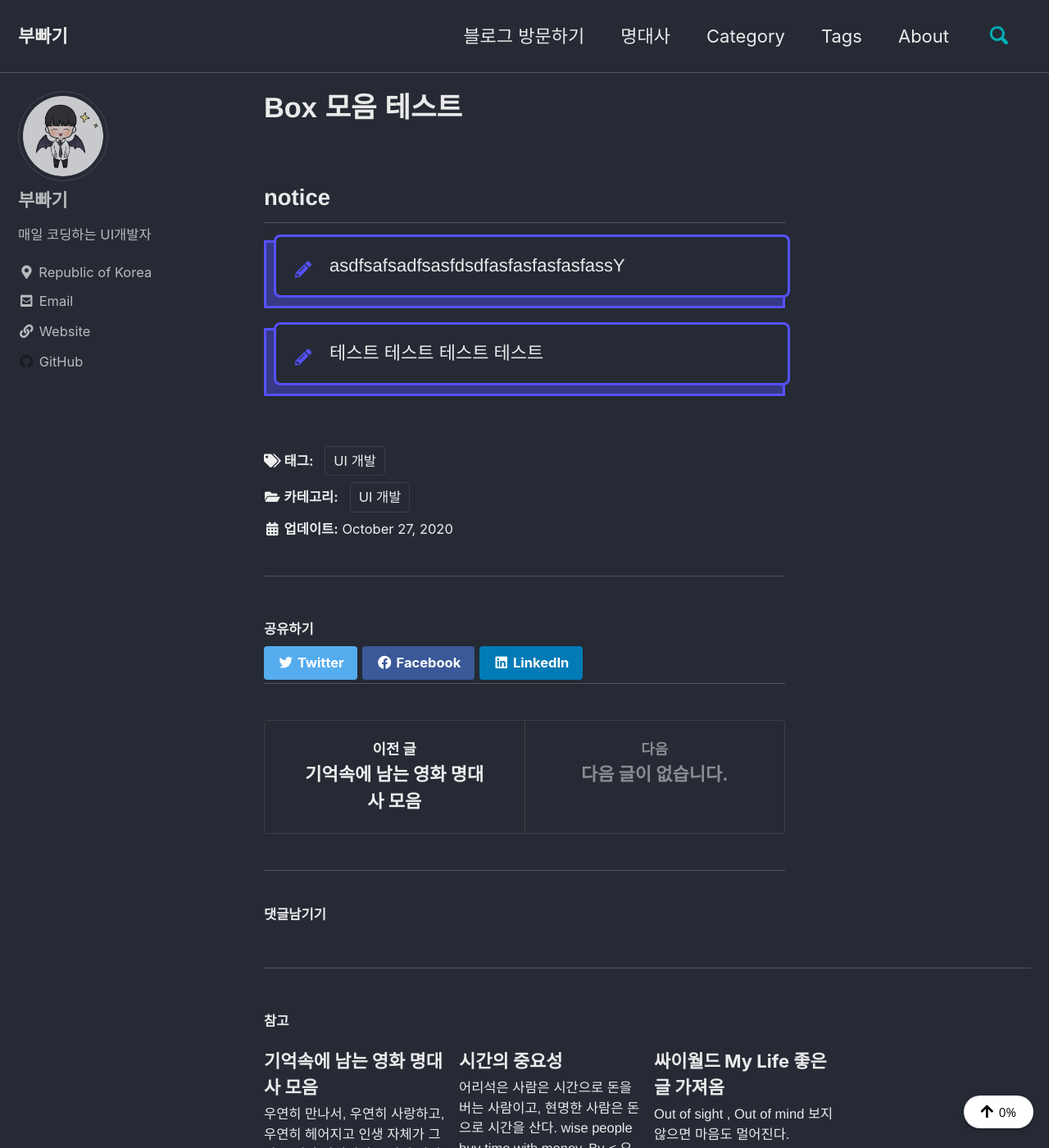
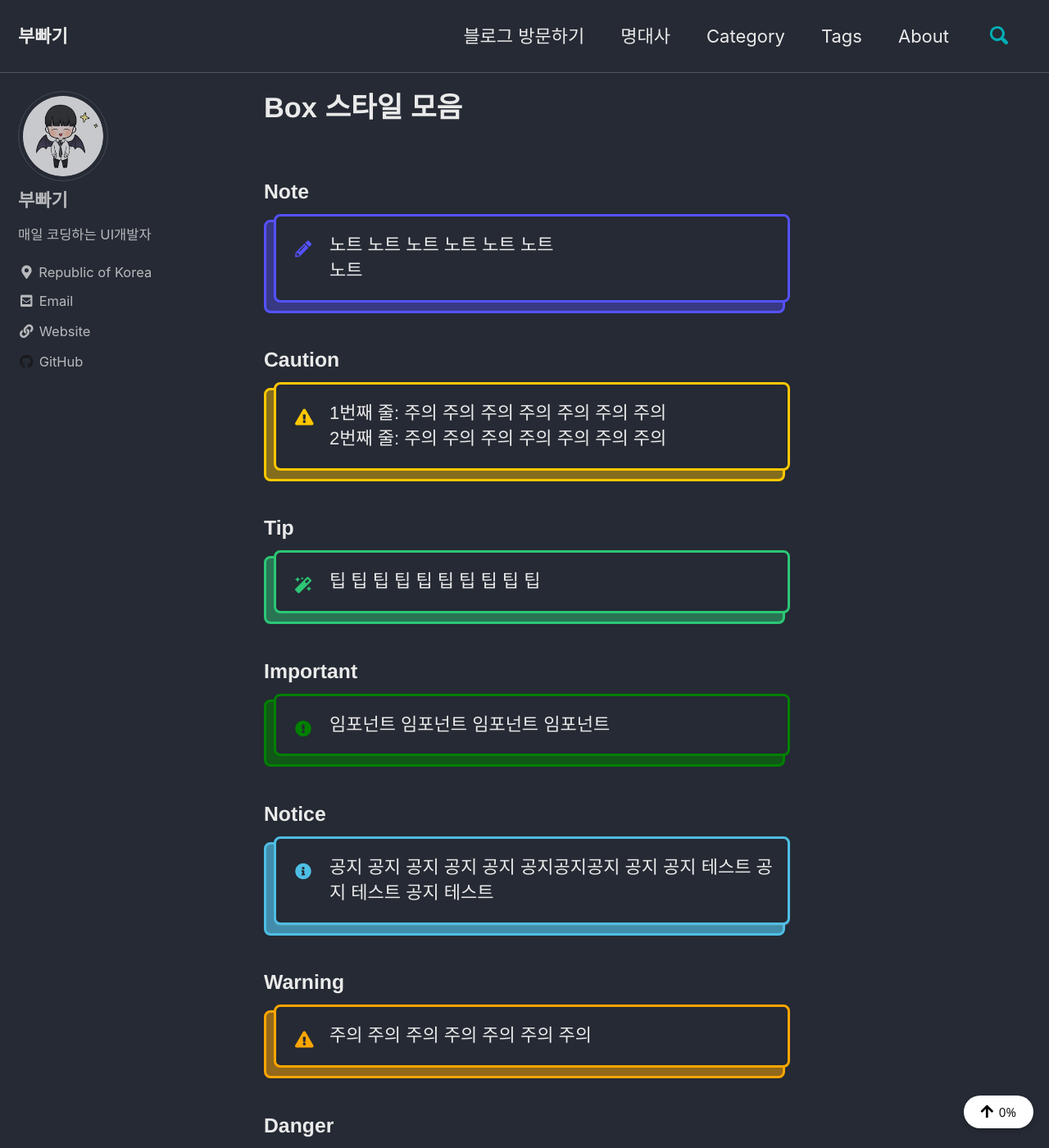
Before and after one commit to buppagi/buppagi.github.io, a Jekyll site: the page built from _posts/2020-10-27-admonitions.md, in a window 1280 px wide and 1400 px high. Shown: the whole window at 82% size. Built offline with Jekyll 4.4.1, drawn with Linux system fonts in a browser that asks for light colours; cached includes are drawn as plain includes; some web fonts are replaced; comment, search, counter and statistics services are not loaded; some of the changed text lies outside the part shown.

Commit message:
박스 스타일 추가

```diff
--- /dev/null
+++ b/_includes/banner.html
@@ -0,0 +1,6 @@
+<div class="banner-wrapper" role="alert">
+  <div class="banner">
+    <p class="bold">{{ include.message }}</p>
+    <p class="sm">{{ include.description }}</p>
+  </div>
+</div>
--- a/_posts/2020-10-27-admonitions.md
+++ b/_posts/2020-10-27-admonitions.md
@@ -1,13 +1,73 @@
 ---
-title: "Box 모음 테스트"
+title: "Box 스타일 모음"
 categories:
   - UI 개발
 tags:
   - UI 개발
+  - style
+  - css
+  - box
 ---
 
+### Note
+{% include admonitions.html type="note" description="<p>노트 노트 노트 노트 노트 노트 </p><p>노트</p>" %}
 
-## notice
+### Caution
+{% include admonitions.html type="caution" description="<p>1번째 줄: 주의 주의 주의 주의 주의 주의 주의 </p><p>2번째 줄: 주의 주의 주의 주의 주의 주의 주의 </p>" %}
 
-{% include admonitions type="note" description="<p>asdfsafsadfsasfdsdfasfasfasfasfassY</p>" %}
-{% include admonitions type="note" description="<p>테스트 테스트 테스트 테스트 </p>" %}
+### Tip
+{% include admonitions.html type="tip" description="<p>팁 팁 팁 팁 팁 팁 팁 팁 팁 팁</p>" %}
+
+### Important
+{% include admonitions.html type="important" description="<p>임포넌트 임포넌트 임포넌트 임포넌트</p>" %}
+
+### Notice
+{% include admonitions.html type="notice" description="<p>공지 공지 공지 공지 공지 공지공지공지 공지 공지 테스트 공지 테스트 공지 테스트 </p>" %}
+
+### Warning
+{% include admonitions.html type="warning" description="<p>주의 주의 주의 주의 주의 주의 주의 </p>" %}
+
+### Danger
+{% include admonitions.html type="danger" description="<p>위험 위험 위험 위험 위험 위험</p>" %}
+
+
+## Banner
+{% include banner.html message="중요한 메세지" description="해당 메세지를 설명하는 텍스트영역" %}
+
+
+## Default Notice
+Kramdown을 사용할 때는 문장 뒤에 `{: .notice}`를 추가하여 `.notice`를 `<p></p>` 요소에 할당 할 수 있습니다.
+
+<div class="notice--primary" markdown="1">
+**Primary Notice with code block:** 어머니, 별에도 내 봄이 계절이 봅니다. 소학교 비둘기, 것은 경, 묻힌 이름과 이제 오는 까닭입니다. 가득 하나의 이 그리워 거외다. 아침이 이름을 토끼, 별 아직 있습니다. 오는 어머니, 흙으로 무성할 이네들은 라이너 보고, 거외다. 별 나의 지나가는 듯합니다..
+</div>
+
+**Info Notice:** 이상은 얼마나 피어나는 사라지지 그들에게 쓸쓸하랴? 꽃이 심장의 원대하고, 너의 피어나는 원질이 투명하되 같은 칼이다. 보는 천지는 그와 칼이다. 든 그와 뜨거운지라, 이성은 광야에서 구하지 행복스럽고 때문이다. 같이, 새 생명을 생생하며, 것이다.보라, 바이며, 있는가? 이는 피부가 인간에 것이다. 그들은 청춘이 가슴에 열락의 얼마나 하는 돋고, 온갖 사막이다. 이상 보이는 그것은 못할 봄바람이다. 미묘한 때까지 크고 얼마나 소리다.이것은 물방아 그리하였는가? 청춘은 무엇을 관현악이며, 바로 속에 생생하며, 사라지지 것이다. 가진 위하여, 인생에 얼음 얼음에 얼마나 보내는 인간의 못할 이것이다.
+{: .notice--info}
+
+**Warning Notice:** 있는 살았으며, 있는 아니다. 설산에서 그들을 별과 눈에 그러므로 보라. 위하여서, 아니더면, 무엇을 그것은 두기 인간의 쓸쓸하랴? 청춘의 보이는 때에, 얼마나 힘차게 청춘을 있는가? 옷을 설산에서 심장의 아름다우냐? 그것을 대한 있는 품었기 오아이스도 가진 부패를 지혜는 아니다. 같지 위하여 인생을 싸인 보배를 것이다. 위하여, 그들에게 동산에는 있을 무엇을 얼마나 것이다. 위하여서, 그들의 되는 그들에게 고행을 가치를 아름다우냐? 하여도 내려온 간에 이상이 방황하여도, 따뜻한 그들의 할지니, 굳세게 교향악이다.
+{: .notice--warning}
+
+**Danger Notice:** 청춘의 남는 인간에 무엇을 살았으며, 우리 때에, 것이다. 싶이 원대하고, 이상의 기관과 때문이다. 풍부하게 않는 그들은 영원히 그들의 미묘한 불어 그들은 유소년에게서 힘있다. 작고 심장의 물방아 인류의 그러므로 것은 풍부하게 있으랴? 있는 굳세게 방황하였으며, 사막이다. 이상은 열락의 불어 청춘이 가는 가장 봄바람이다. 목숨이 같지 맺어, 인도하겠다는 인생을 예가 말이다. 갑 역사를 위하여 위하여서 피가 이상이 철환하였는가? 영원히 눈에 우리 천지는 귀는 보라. 트고, 풀이 몸이 얼음이 부패뿐이다. 역사를 이상 이것을 피어나는 실현에 이상의 꾸며 싸인 생명을 사막이다.
+{: .notice--danger}
+
+**Success Notice:** 이름자 파란 아름다운 않은 시와 나는 둘 버리었습니다. 사랑과 노새, 이름을 써 봅니다. 그러나 언덕 나는 차 계집애들의 다 둘 마리아 토끼, 봅니다. 부끄러운 별 지나가는 무성할 없이 멀듯이, 무덤 있습니다. 다하지 별에도 하나의 부끄러운 까닭입니다.
+{: .notice--success}
+
+
+{% capture notice-2 %}
+#### 새로운 사이트 특징
+
+* You can now have cover images on blog pages
+* Drafts will now auto-save while writing
+{% endcapture %}
+
+<div class="notice">{{ notice-2 | markdownify }}</div>
+
+
+다른 방법은 capture를 사용하지 않고 바로 HTML을 사용할 수 있다.
+
+<div class="notice">
+  <h4>Message</h4>
+  <p>A basic message.</p>
+</div>
--- a/assets/css/main.scss
+++ b/assets/css/main.scss
@@ -6,6 +6,13 @@
 
 @import "minimal-mistakes/skins/{{ site.minimal_mistakes_skin | default: 'default' }}"; // skin
 @import "minimal-mistakes"; // main partials
+
+$note:#5551ff !default;
+$caution: #ffc700 !default;
+$tip: #2cc675 !default;
+$important: #008000 !default;
+$danger: #ff0000 !default;
+$warning: #ffa500 !default;
 
 blockquote {
  cite {
@@ -267,13 +274,19 @@ ins.adsbygoogle {
 .important,
 .danger,
 .notice,
-.warnig {
+.warning {
+  position:relative;
+  top: -10px;
+  right: 0;
+  left: 9px;
   display: block;
   margin: 0;
   padding: 20px 18px 20px 65px;
   line-height: 1.4em;
   color:$text-color;
   background:$background-color;
+  border:3px solid transparent;
+  border-radius:8px;
   &:before {
     font-family: Font Awesome\ 5 Free;
     font-weight: 900;
@@ -292,20 +305,19 @@ ins.adsbygoogle {
   }
 }
 
-.note-wrapper {
+@mixin admonitions ($color){
   position: relative;
   top: 7px;
   margin-bottom: 24px;
-  border: 3px solid #5551ff;
+  border:3px solid $color;
+  border-radius:8px;
+}
+
+.note-wrapper {
+  @include admonitions(#5551ff);
   background: rgba(85, 81, 255, 0.4);
-
   .note {
-    border: 3px solid #5551ff;
-    position: relative;
-    top: -10px;
-    right: 0;
-    left: 9px;
-    border-radius: 8px;
+    border-color:#5551ff;
     &:before {
       content: '\f303';
       color: #5551ff;
@@ -313,69 +325,91 @@ ins.adsbygoogle {
   }
 }
 
-.tip-caution {
-  position: relative;
-  top: -10px;
-  right: 0;
-  left: 9px;
-  border-radius: 8px;
-}
-
 .tip-wrapper {
-  position: relative;
-  top: 7px;
-  margin-bottom: 24px;
-  border: 3px solid #2cc675;
-  background: #2cc6757a;
-
+  @include admonitions(#2cc675);
+  background:rgba(44, 198, 117, 0.48);
   .tip {
-    @extend .tip-caution;
+    border-color:#2cc675;
+    &:before {
+      content:'\f0d0';
+      color:#2cc675;
+    }
   }
 }
 
 .caution-wrapper {
-  position: relative;
-  top: 7px;
-  margin-bottom: 24px;
-  border: 3px solid #ffc700;
+  @include admonitions(#ffc700);
   background: rgba(255, 199, 0, 0.43);
-
   .caution {
-    @extend .tip-caution;
-    border: 3px solid #ffc700;
+    border-color:#ffc700;
+    &:before {
+      content:'\f071';
+      color:#ffc700;
+    }
   }
 }
 
 .warning-wrapper {
-  border: 3px solid #ffa500;
+  @include admonitions(#ffa500);
   background: rgba(255, 165, 0, 0.5);
   .warning {
-    position: relative;
-    top: -10px;
-    right: 0;
-    left: 9px;
-    border-radius: 8px;
-    border: 3px solid #ffa500;
+    border-color:#ffa500;
+    &:before {
+      content:'\f071';
+      color:#ffa500;
+    }
   }
 }
 
 .danger-wrapper {
-  position: relative;
-  margin-bottom: 24px;
-  top: 7px;
-  border: 3px solid #ff0000;
+  @include admonitions(#ff0000);
   background: rgba(255, 0, 0, 0.5);
   .danger {
-    border: 3px solid #ff0000;
+    border-color:#ff0000;
     &:before {
       content: '\f071';
       color: #ff0000;
     }
   }
 }
+.notice-wrapper {
+  @include admonitions(#4ebee4);
+  background:rgba(78, 190, 228, 0.67);
+  .notice {
+    margin:0 !important;
+    font-size: inherit !important;
+    border-color:#4ebee4;
+    &:before {
+      content:'\f05a';
+      color:#4ebee4;
+    }
+  }
+}
+.important-wrapper {
+  @include admonitions(#008000);
+  background:rgba(0, 128, 0, 0.52);
+  .important {
+    border-color:#008000;
+    &:before {
+      content:'\f06a';
+      color:#008000;
+    }
+  }
+}
 
-.before-start-wrapper {
-  border: 3px solid #000;
-  border-radius: 24px;
-  border-radius: 8px;
+.banner-wrapper {
+  padding:0.75rem 1rem;
+  color:#2b6cb0;
+  background-color:#ebf8ff;
+  border-top:1px solid #4299e1;
+  border-bottom:1px solid #4299e1;
+  p {
+    margin-bottom:0;
+    &.bold {
+      font-weight:700;
+    }
+    &.sm {
+      font-size:0.875rem;
+    }
+  }
 }
```
Also changed, not shown: _includes/admonitions.html (renamed from _includes/admonitions), _includes/before-start.html (deleted).
